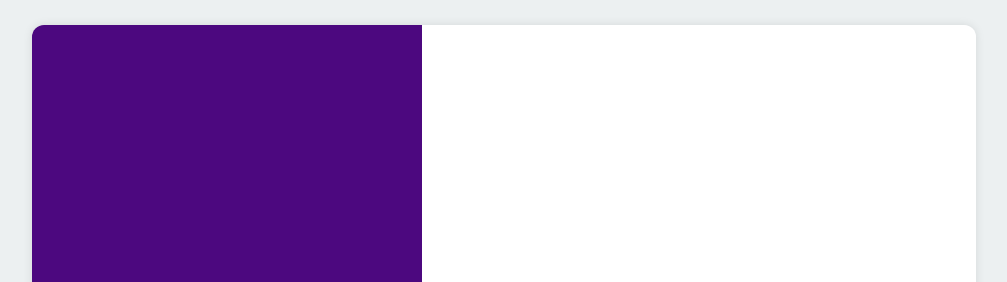
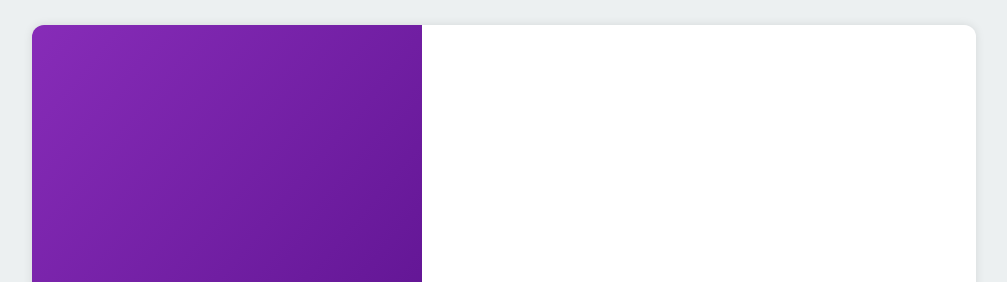
Before and after one commit to lucaspgouv/curso-full-stack-, a plain HTML site: page login/login.html in a window 1280 px wide. Shown: the top 282 px of the page, without its empty margins (136-1143 px from the left). Drawn offline with Linux system fonts and the light colour scheme.

Commit message:
gradient

```diff
--- a/login/registro.css
+++ b/login/registro.css
@@ -31,7 +31,7 @@ main {
 }
 
 .div-login {
-    background-color: #4C087F;
+    background: linear-gradient(310deg , #4C087F, #872cb8);
     color: #fff;
     padding: 10px;
     display: flex;
```
